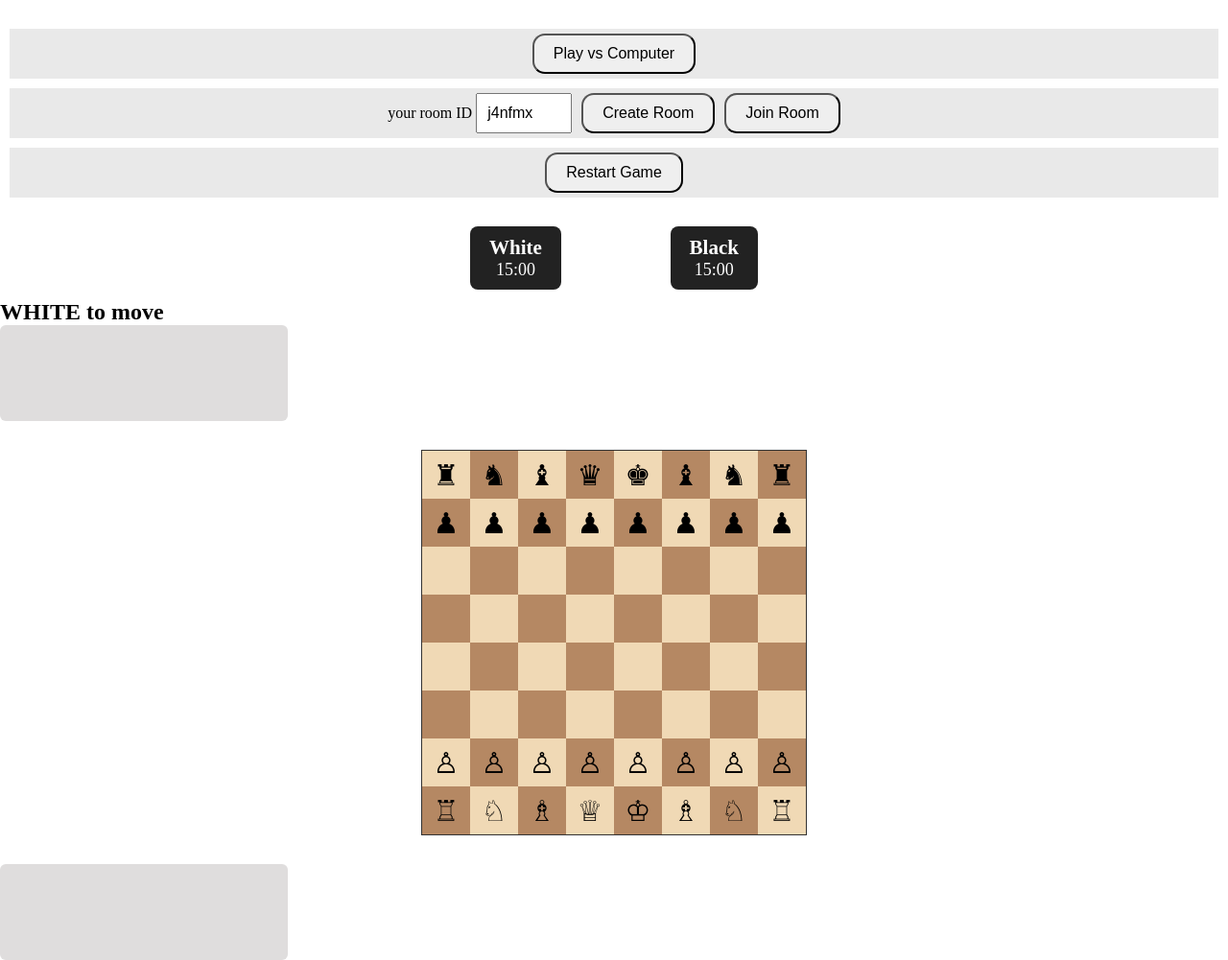
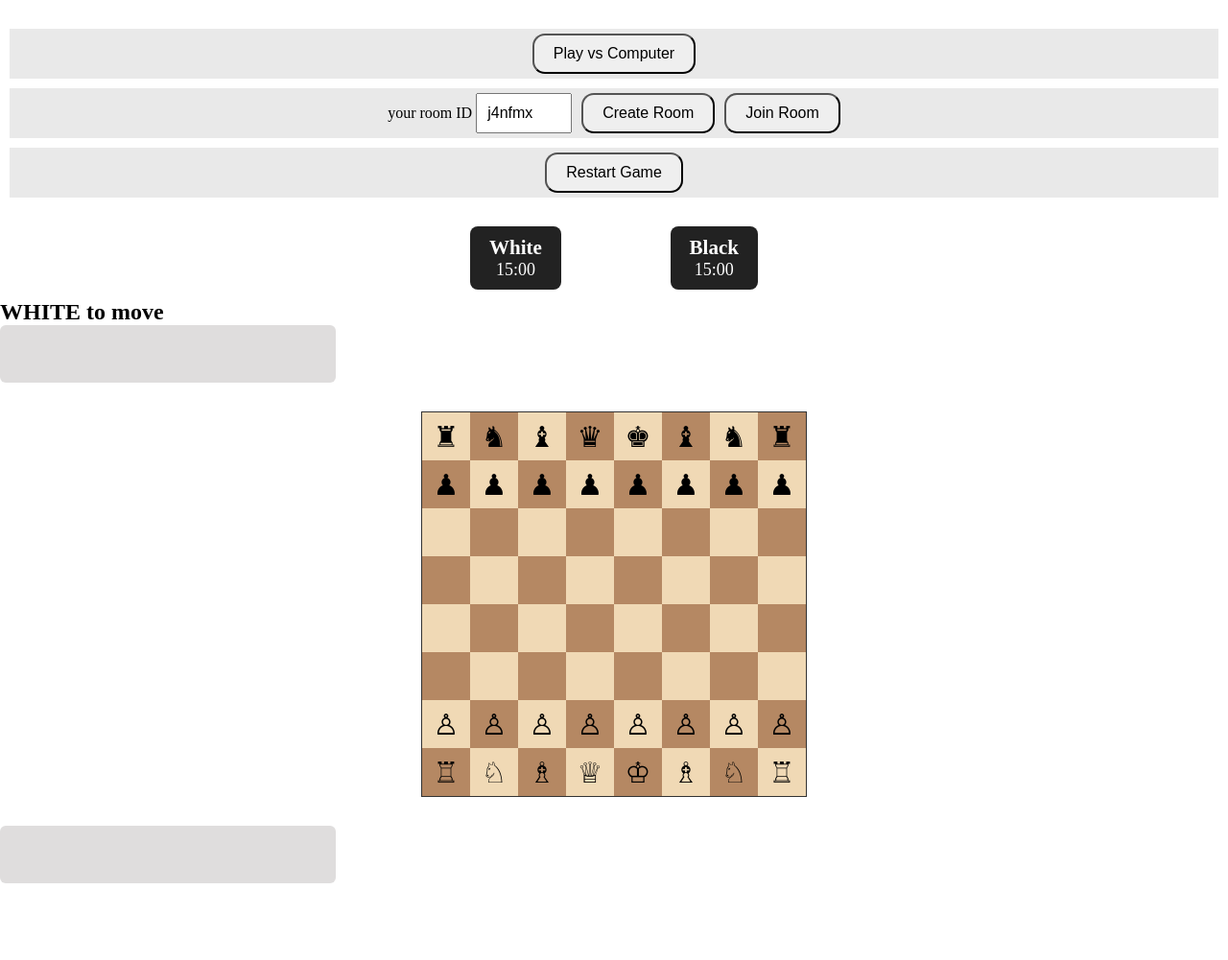
Before and after one commit to kendrick091/multiplayer-chess-js, a website: page public/index.html in a window 1280 px wide. Shown: the whole page at 96% size. After the commit the page ends 921 px from the top, so only its background shows below. Drawn offline with nearby package versions, Linux system fonts and the light colour scheme; no server answers.

Commit message:
for captured pieces div

```diff
--- a/public/style.css
+++ b/public/style.css
@@ -61,8 +61,8 @@
 }
 
 .captured-box{
-    width:300px;
-    min-height:100px;
+    width:350px;
+    min-height:60px;
     background:#dfdddd;
     border-radius:6px;
     padding:10px;
```
